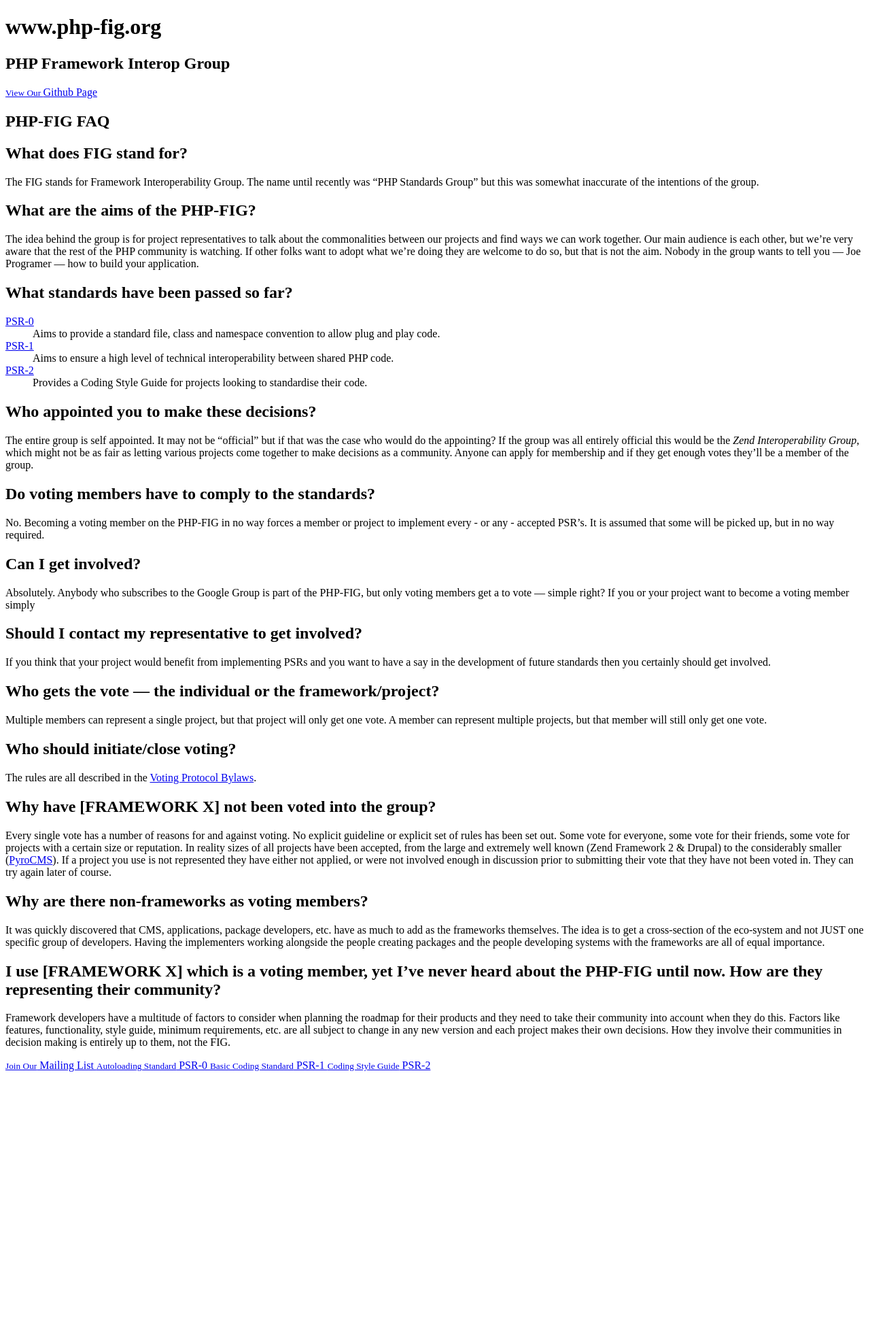
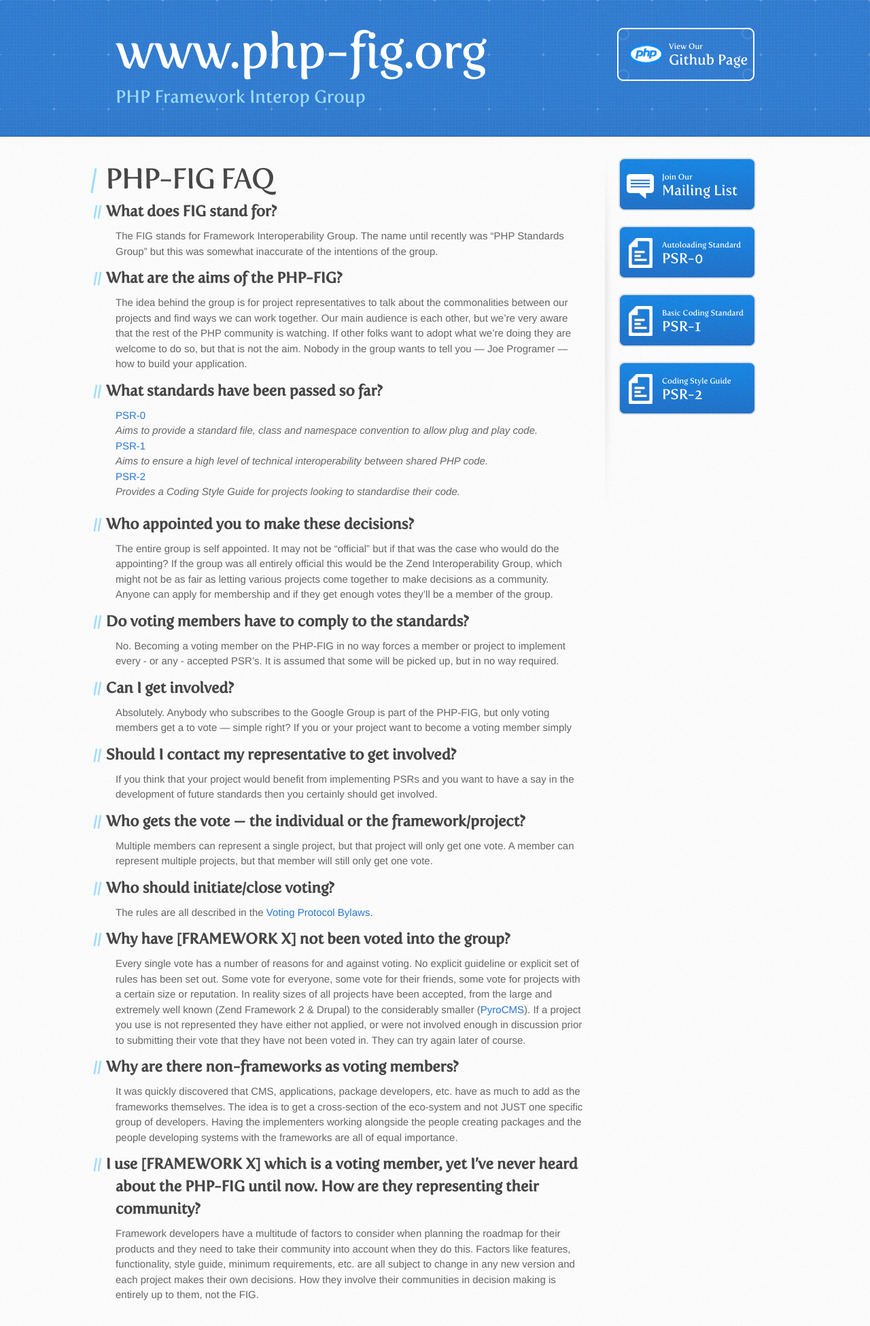
Before and after one commit to php-fig/www.php-fig.org, a Jekyll site: the page built from faq/index.markdown, in a window 1280 px wide. Shown: the whole page at 68% size. Built offline with Jekyll 4.4.1, drawn with Linux system fonts in a browser that asks for light colours; Markdown is read by kramdown in place of the engine named in the settings; before the commit the page ends 1584 px from its top, so only the background shows below that.

Commit message:
Update layout / style to work with subdirectories.

```diff
--- a/_layouts/default.html
+++ b/_layouts/default.html
@@ -5,9 +5,9 @@
 	<meta http-equiv="X-UA-Compatible" content="chrome=1">
 	<meta name="viewport" content="width=device-width, initial-scale=1">
 	<link href='https://fonts.googleapis.com/css?family=Architects+Daughter' rel='stylesheet' type='text/css'>
-	<link rel="stylesheet" type="text/css" href="stylesheets/stylesheet.css" media="screen" />
-	<link rel="stylesheet" type="text/css" href="stylesheets/pygment_trac.css" media="screen" />
-	<link rel="stylesheet" type="text/css" href="stylesheets/print.css" media="print" />
+	<link rel="stylesheet" type="text/css" href="/stylesheets/stylesheet.css" media="screen" />
+	<link rel="stylesheet" type="text/css" href="/stylesheets/pygment_trac.css" media="screen" />
+	<link rel="stylesheet" type="text/css" href="/stylesheets/print.css" media="print" />
 	<!--[if lt IE 9]>
 		<script src="//html5shiv.googlecode.com/svn/trunk/html5.js"></script>
 	<![endif]-->
@@ -16,7 +16,7 @@
 	<body>
 	<header>
 		<div class="inner">
-			<h1>www.php-fig.org</h1>
+			<h1><a href="/">www.php-fig.org</a></h1>
 			<h2>PHP Framework Interop Group</h2>
 			<a href="https://github.com/php-fig/fig-standards" class="button"><small>View Our </small>Github Page</a>
 		</div>
--- a/stylesheets/stylesheet.css
+++ b/stylesheets/stylesheet.css
@@ -91,6 +91,16 @@ header h1 {
 	line-height: 1;
 	margin-bottom: 0.2em;
 	width: 560px;
+}
+
+header h1 a:link, header h1 a:visited {
+	color: #fff;
+	text-decoration: none;
+}
+
+header h1 a:hover, header h1 a:active {
+	color: #fff;
+	text-decoration: underline;
 }
 
 header h2 {
```
